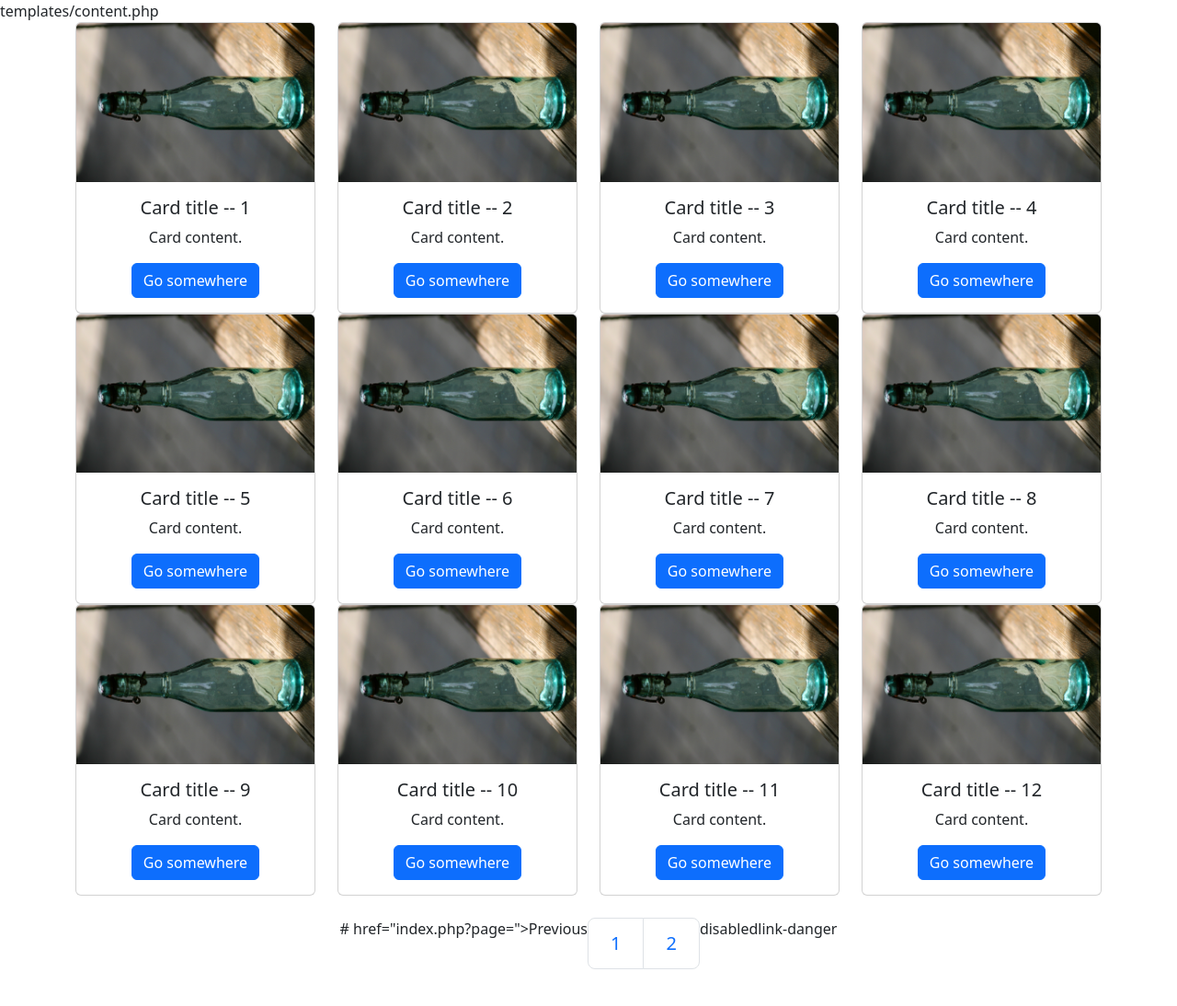
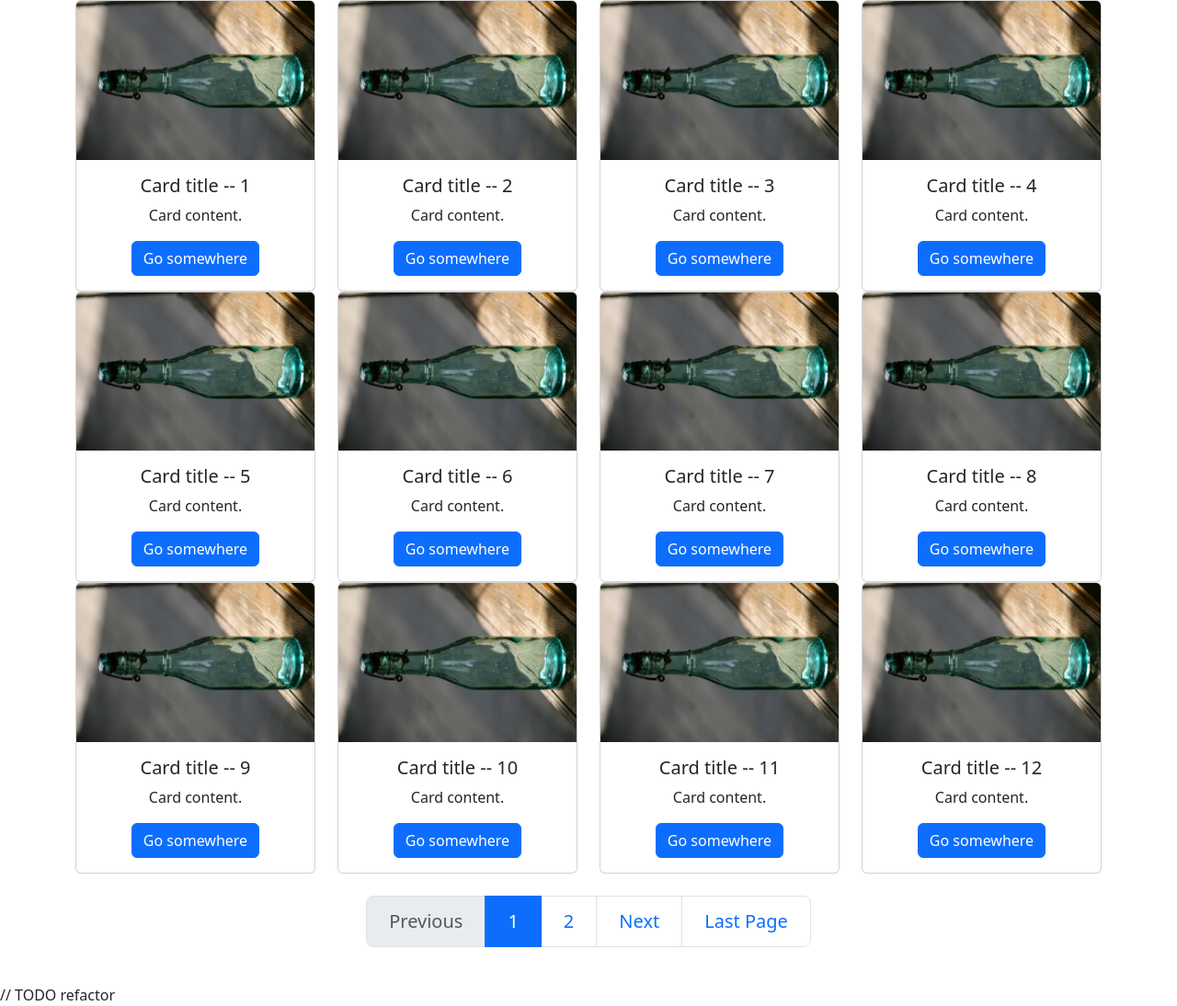
Before and after one commit to DoychinBorisov84/paginator, a PHP site: page /?page=1 in a window 1280 px wide. Shown: the whole page at 92% size. Run offline with PHP 8.4, Linux system fonts and the light colour scheme.

Commit message:
Refactoring and root structure

```diff
--- a/index.php
+++ b/index.php
@@ -7,51 +7,9 @@ $base = new Base();
 // $paginator = new Paginator();
 // var_dump(get_included_files());
 // echo $paginator->paginate();
-echo $base->getTemplatesPath('content');
+// echo $base->getTemplatesPath('content');
 
-    $total_images = 50; // total item incoming API, Database, CONST int ...
 
-    $images_per_page = 12; // ?User Input -- our needs for the grid
-    // $images_per_row = 4; // ?? CONST for easy and more gridable rows our needs for the grid
-
-    $total_pages = ceil($total_images/$images_per_page);
-    // $total_rows = ceil($images_per_page / $images_per_row);
-    $total_rows = ceil($images_per_page / 4); // total rows is default=hardcoded
-
-    $current_page = $_GET['page'] >= $total_pages ? $total_pages : ($_GET['page'] < 0 ? 1 : $_GET['page']); // first|last|$_GET[page] -> page
-    $previous_page = $current_page - 1;
-    $next_page = $current_page <= 0 ? 2 : $current_page + 1;
-
-    $counter_images_current_page = get_current_page_image_offset($current_page, $images_per_page);
-
-    // Get the current page offset of items
-    function get_current_page_image_offset($current_page, $images_per_page) {
-        $offset = (($current_page * $images_per_page) - $images_per_page) + 1; // +1 to begin counting from the 1st item
-
-        if($current_page <= 0){
-            // $offset = ((1 * $images_per_page) - $images_per_page) + 1; // +1 to begin counting from the 1st item
-            $offset = 1;
-        }
-
-        return $offset;
-    };
-
-function nextPage($current_page, $total_pages){
-    if($current_page == $total_pages){
-        echo '#';
-    }else {
-        // var_dump($current_page + 1);
-        echo $current_page + 1;
-    }
-}
-
-function previousPage($current_page, $total_pages){
-    if($current_page == 1){
-        echo '#';
-    }else if($current_page >= $total_pages){
-        echo $total_pages - 1;
-    }
-}
 
     // var_dump(nextPage($current_page, $total_pages), $current_page, $total_pages);
     // var_dump($total_pages, $total_rows, $current_page, $counter_images_current_page);
@@ -63,6 +21,5 @@ function previousPage($current_page, $total_pages){
     <!-- Content -->
     <?php include ($base->getTemplatesPath('content')); ?>
 
-
     <!-- Footer -->
    <?php include( $base->getTemplatesPath('footer') );
--- a/js/custom.js
+++ b/js/custom.js
@@ -0,0 +1,5 @@
+// Add the active class
+    var li_element = document.querySelector('[data-activepage="'+ current_page +'"]'); // current_page passed by when loaded
+    li_element.classList.add('active');
+    console.log(current_page, li_element);
+    console.log('asadad');
--- a/styles/styles.css
+++ b/styles/styles.css
@@ -0,0 +1,3 @@
+/* div{
+    background-color: green;
+} */
--- a/templates/content.php
+++ b/templates/content.php
@@ -1,4 +1,72 @@
 <?php
+
+
+$total_images = 50; // total item incoming API, Database, CONST int ...
+
+    $images_per_page = 12; // ?User Input -- our needs for the grid
+    // $images_per_row = 4; // ?? CONST for easy and more gridable rows our needs for the grid
+
+    $total_pages = ceil($total_images/$images_per_page);
+    // $total_rows = ceil($images_per_page / $images_per_row);
+    $total_rows = ceil($images_per_page / 4); // total rows is default=hardcoded
+
+    $current_page = $_GET['page'] >= $total_pages ? $total_pages : ($_GET['page'] < 0 ? 1 : $_GET['page']); // first|last|$_GET[page] -> page
+    $previous_page = $current_page - 1;
+    $next_page = $current_page <= 0 ? 2 : $current_page + 1;
+
+    $counter_images_current_page = get_current_page_image_offset($current_page, $images_per_page);
+
+    // Get the current page offset of items
+    function get_current_page_image_offset($current_page, $images_per_page) {
+        $offset = (($current_page * $images_per_page) - $images_per_page) + 1; // +1 to begin counting from the 1st item
+
+        if($current_page <= 0){
+            // $offset = ((1 * $images_per_page) - $images_per_page) + 1; // +1 to begin counting from the 1st item
+            $offset = 1;
+        }
+
+        return $offset;
+    };
+
+function nextPage($current_page, $total_pages, $last_page = false){
+    $uri = "index.php?page=";
+    if($current_page == $total_pages){
+        return '#';
+    }elseif ($last_page == true){
+        return $next_page = "{$uri}{$total_pages}";
+    }
+    else {
+        $next_page = $current_page + 1;
+        return "{$uri}{$next_page}";
+    }
+}
+
+function previousPage($current_page, $total_pages){
+    if($current_page == 1){
+        return '#';
+    }else if($current_page >= $total_pages){
+        return $total_pages - 1;
+    }
+}
+
+// TODO: to be replaced by Pagination class methods
+// Get previous page class
+$previous_page_class = function() use ($current_page) {
+    return $current_page <= 1 ? 'disabled' : '';
+};
+
+// Get next page class
+$next_page_class = function () use ($current_page, $total_pages) {
+    return $current_page >= $total_pages ? "disabled" : "";
+};
+
+// Get last page class
+$last_page_class = function () use ($current_page, $total_pages) {
+    return $current_page >= $total_pages ? "link-danger" : "";
+};
+
+// var_dump($previous_page_class($current_page), $current_page, $total_pages);
+
 // echo $counter_images_current_page;
     echo '<div class="container text-center">';
 
@@ -23,17 +91,15 @@
         }
         echo '</div>'; // end row
     }
-
     echo '</div>';
 
     //<!-- Pagination -->
-
     echo '<div class="container-lg p-4">';
     echo '<nav aria-label="Page navigation">
          <ul class="pagination pagination-lg justify-content-center">';
     // <!-- Previous Page -->
         echo'<li class="page-item">
-            <a class="page-link '.$current_page <= 1 ? "disabled" : "" .' href="index.php?page=' .previousPage($current_page, $total_pages).'">Previous</a>
+            <a class="page-link '.$previous_page_class($current_page) .'" href="index.php?page='.previousPage($current_page, $total_pages).'">Previous</a>
         </li>';
     // <!-- Iterrator pages -->
         echo'<li class="page-item" data-activepage="1"><a class="page-link" href="index.php?page=1">1</a></li>
@@ -45,14 +111,14 @@
          }
 
     // <!-- Next Page -->
-    echo '<li class="page-item" data-activepage="1">
-        <a class="page-link'. $current_page >= $total_pages ? "disabled" : "" .'"
-        href="index.php?page='. nextPage($current_page, $total_pages) .'">Next</a>
+    echo '<li class="page-item">
+        <a class="page-link '. $next_page_class($current_page, $total_pages) .'"
+        href="'. nextPage($current_page, $total_pages) .'">Next</a>
     </li>';
 
     // <!-- Last Page -->
     echo '<li class="page-item">
-        <a class="page-link'. $current_page >= $total_pages ? "link-danger" : "" .'" href="index.php?page='. $total_pages .'">Last Page</a>
+        <a class="page-link '. $last_page_class($current_page, $total_pages) .'" href="'. nextPage($current_page, $total_pages, true) .'">Last Page</a>
     </li>';
 
     echo'</ul>
--- a/templates/footer.php
+++ b/templates/footer.php
@@ -1,18 +1,15 @@
 <?php
+
     echo '
-    <!-- JS -->
-    <script src="https://cdn.jsdelivr.net/npm/bootstrap@5.3.0-alpha1/dist/js/bootstrap.bundle.min.js" integrity="sha384-w76AqPfDkMBDXo30jS1Sgez6pr3x5MlQ1ZAGC+nuZB+EYdgRZgiwxhTBTkF7CXvN" crossorigin="anonymous"></script>
-    <script src="https://cdn.jsdelivr.net/npm/@popperjs/core@2.11.6/dist/umd/popper.min.js" integrity="sha384-oBqDVmMz9ATKxIep9tiCxS/Z9fNfEXiDAYTujMAeBAsjFuCZSmKbSSUnQlmh/jp3" crossorigin="anonymous"></script>
-    <script src="https://cdn.jsdelivr.net/npm/bootstrap@5.3.0-alpha1/dist/js/bootstrap.min.js" integrity="sha384-mQ93GR66B00ZXjt0YO5KlohRA5SY2XofN4zfuZxLkoj1gXtW8ANNCe9d5Y3eG5eD" crossorigin="anonymous"></script>
-    <script src="js/custom.js">
+        <script src="https://cdn.jsdelivr.net/npm/bootstrap@5.3.0-alpha1/dist/js/bootstrap.bundle.min.js" integrity="sha384-w76AqPfDkMBDXo30jS1Sgez6pr3x5MlQ1ZAGC+nuZB+EYdgRZgiwxhTBTkF7CXvN" crossorigin="anonymous"></script>
+        <script src="https://cdn.jsdelivr.net/npm/@popperjs/core@2.11.6/dist/umd/popper.min.js" integrity="sha384-oBqDVmMz9ATKxIep9tiCxS/Z9fNfEXiDAYTujMAeBAsjFuCZSmKbSSUnQlmh/jp3" crossorigin="anonymous"></script>
+        <script src="https://cdn.jsdelivr.net/npm/bootstrap@5.3.0-alpha1/dist/js/bootstrap.min.js" integrity="sha384-mQ93GR66B00ZXjt0YO5KlohRA5SY2XofN4zfuZxLkoj1gXtW8ANNCe9d5Y3eG5eD" crossorigin="anonymous"></script>
 
-    <!-- pagination active page class -->
-    <script type="text/javascript">
-            var current_page = '. $_GET["page"].';
-            var li_element = document.querySelector(\'[data-activepage="\'+current_page+\'"]\');
-            li_element.classList.add(\'active\');
-            console.log(current_page, li_element);
-    </script>
+        // TODO refactor
+        <script>
+            var current_page = '. $_GET["page"] .';
+        </script>
+        <script src="js/custom.js"></script>
 
     </body>
     </html>';
--- a/templates/header.php
+++ b/templates/header.php
@@ -7,7 +7,7 @@
         <meta name="viewport" content="width=device-width, initial-scale=1">
         <title>Items Pagination</title>
         <link href="https://cdn.jsdelivr.net/npm/bootstrap@5.3.0-alpha1/dist/css/bootstrap.min.css" rel="stylesheet" integrity="sha384-GLhlTQ8iRABdZLl6O3oVMWSktQOp6b7In1Zl3/Jr59b6EGGoI1aFkw7cmDA6j6gD" crossorigin="anonymous">
-        <link rel="stylesheet" href= "styles/styles.css">
+        <link rel="stylesheet" href= "styles/styles.css" type="text/css">
     </head>
     <body>';
 
```
